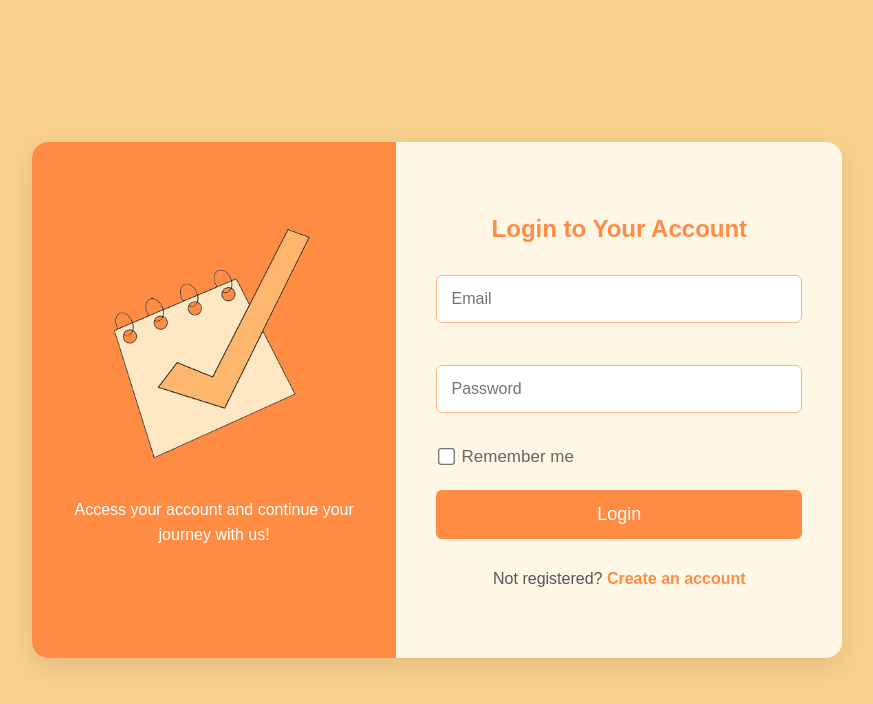
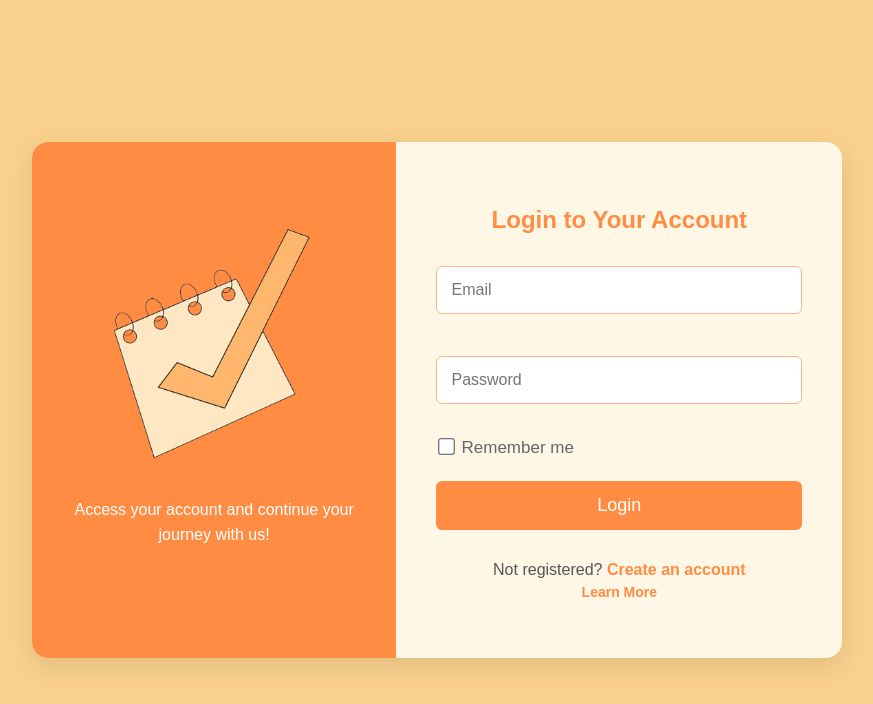
Before and after one commit to jennaohara28/CS4340, an Angular app in the folder frontend/: page /login in a window 1280 px wide. Shown: the top 704 px of the page, without its empty margins (203-1076 px from the left). Built offline with nearby package versions, Linux system fonts and the light colour scheme.

Commit message:
Added a link to the About Us page on both the login and registration pages for better navigation.

```diff
--- a/frontend/src/app/pages/login/login.component.css
+++ b/frontend/src/app/pages/login/login.component.css
@@ -187,6 +187,24 @@ h2 {
   color: #ff6f00;
 }
 
+.login-right .about-us {
+  text-align: center;
+  margin-top: -25px;
+  font-size: 14px;
+  color: #555;
+}
+
+.login-right .about-us a {
+  color: #ff8c42;
+  font-weight: bold;
+  text-decoration: none;
+}
+
+.login-right .about-us a:hover {
+  text-decoration: underline;
+  color: #ff6f00;
+}
+
 @media screen and (max-width: 800px) {
   .login-wrapper {
     flex-direction: column;
--- a/frontend/src/app/pages/login/login.component.html
+++ b/frontend/src/app/pages/login/login.component.html
@@ -38,5 +38,11 @@
     <div class="not-registered">
       <p>Not registered? <a routerLink="/register">Create an account</a></p>
     </div>
+
+    <!-- About Us Link -->
+    <div class="about-us">
+      <p><a routerLink="/about">Learn More</a></p>
+    </div>
+
   </div>
 </div>
--- a/frontend/src/app/pages/login/register/register.component.css
+++ b/frontend/src/app/pages/login/register/register.component.css
@@ -196,6 +196,24 @@ input:focus:invalid ~ .error {
   color: #ff6f00;
 }
 
+.about-us {
+  text-align: center;
+  margin-top: -25px;
+  font-size: 14px;
+  color: #555;
+}
+
+.about-us a {
+  color: #ff8c42;
+  font-weight: bold;
+  text-decoration: none;
+}
+
+.about-us a:hover {
+  text-decoration: underline;
+  color: #ff6f00;
+}
+
 @media screen and (max-width: 800px) {
   .register-wrapper {
     flex-direction: column;
--- a/frontend/src/app/pages/login/register/register.component.html
+++ b/frontend/src/app/pages/login/register/register.component.html
@@ -35,10 +35,16 @@
         <input type="submit" value="Register" [disabled]="emailInput.invalid || passwordInput.invalid || confirmPasswordInput.invalid">
       </form>
 
+      <!-- Login Link -->
       <p class="already-account">
         Already have an account?
         <a [routerLink]="['/login']" class="login-link">Click here to log in</a>
       </p>
+
+      <!-- About Us Link -->
+      <div class="about-us">
+        <p><a routerLink="/about">Learn More</a></p>
+      </div>
 
       <div *ngIf="successMessage" class="success">{{ successMessage }}</div>
       <div *ngIf="errorMessage" class="error">{{ errorMessage }}</div>
```
